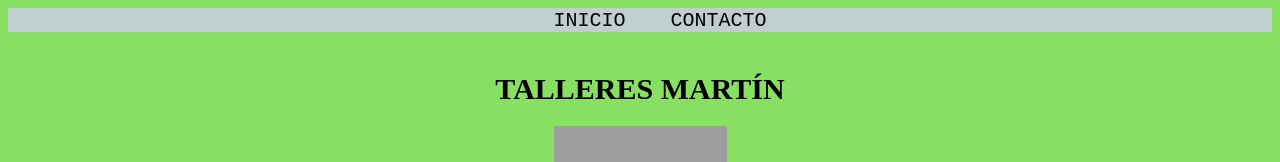
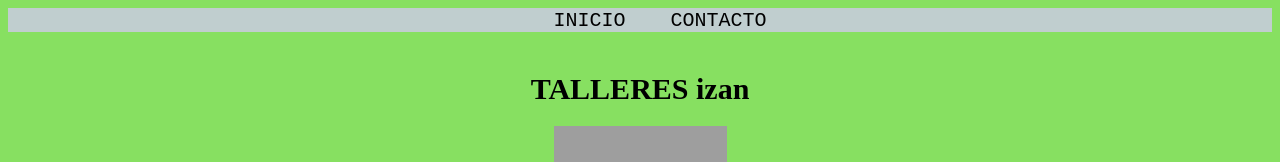
Before and after one commit to JavierRapado/Talleres, a plain HTML site: page Javier_Rapado_Dominguez/index.html in a window 1280 px wide. Shown: the top 162 px of the page. Drawn offline with Linux system fonts and the light colour scheme; grey boxes are pictures that could not be loaded.

Commit message:
commit new_changeofText

```diff
--- a/Javier_Rapado_Dominguez/index.html
+++ b/Javier_Rapado_Dominguez/index.html
@@ -17,7 +17,7 @@
         </nav>
     </div>
     <div class="titulo">
-        <h1>TALLERES MARTÍN</h1>
+        <h1>TALLERES izan</h1>
         <img src="https://cdn.autobild.es/sites/navi.axelspringer.es/public/media/image/2022/08/taller-mecanico-2789939.jpg" alt="Logo de Talleres Martín">
     </div>
     <div class="section">
```
